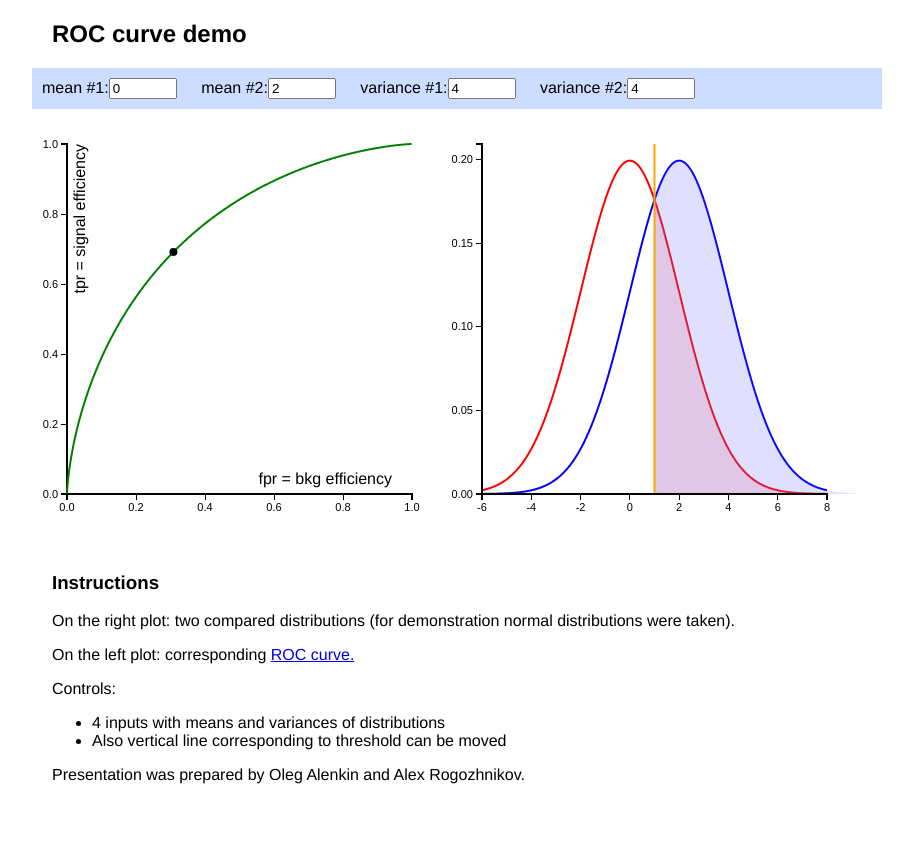
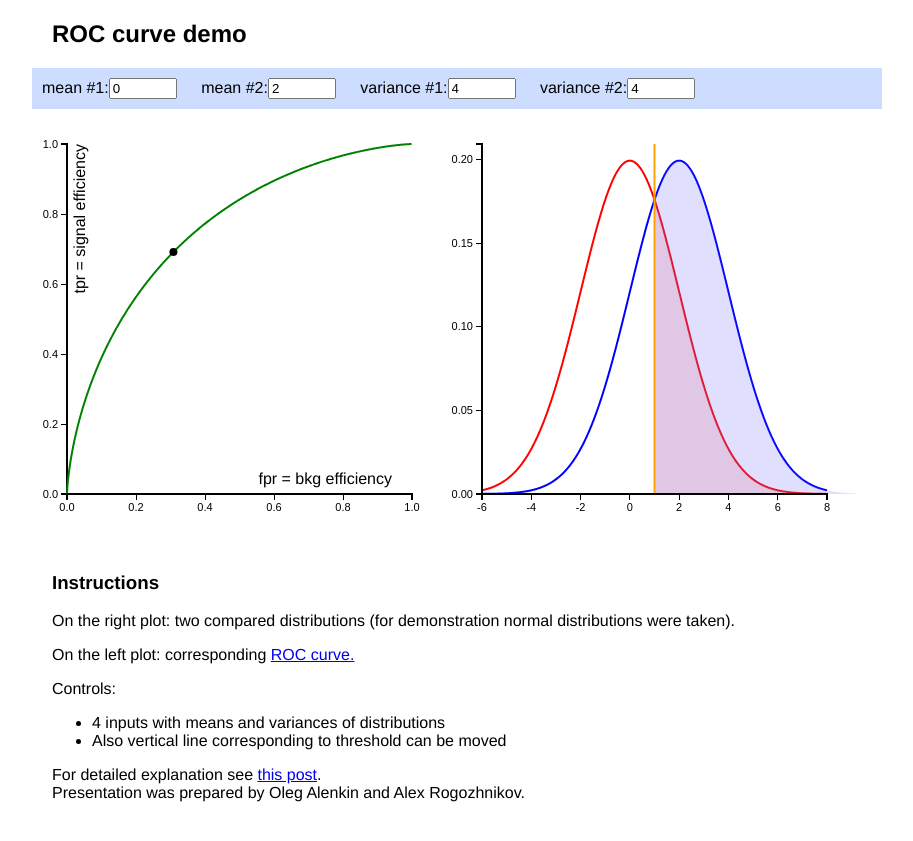
Before and after one commit to arogozhnikov/arogozhnikov.github.io, a Jekyll site: the page RocCurve.html, which Jekyll copies as it is, in a window 1280 px wide. Shown: the top 841 px of the page, without its empty margins (183-1096 px from the left). Built offline with Jekyll 4.4.1, drawn with Linux system fonts in a browser that asks for light colours.

Commit message:
minor update to the demo

```diff
--- a/RocCurve.html
+++ b/RocCurve.html
@@ -98,6 +98,7 @@
                     <li>Also vertical line corresponding to threshold can be moved</li>
                 </ul>
                 <p>
+                    For detailed explanation see <a href="http://arogozhnikov.github.io/2015/10/05/roc-curve.html">this post</a>. <br />
                     Presentation was prepared by Oleg Alenkin and Alex Rogozhnikov.
                 </p>
             </div>
```
